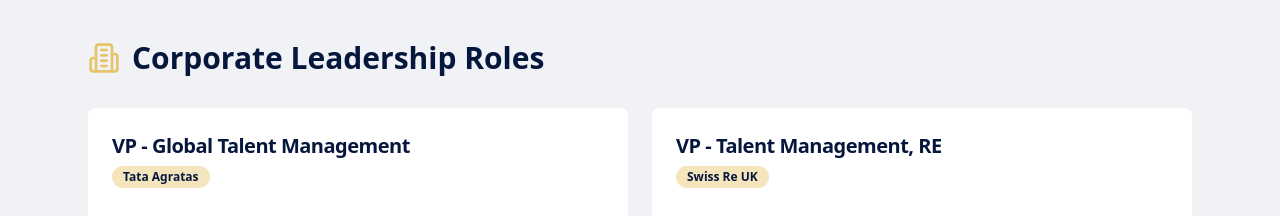
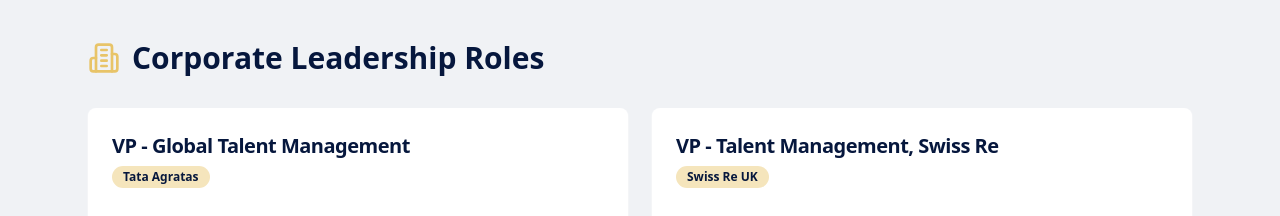
Before and after one commit to RaagTosh2007/lovable-xponentiallead-0e72bd36, a React (Vite) app: page / in a window 1280 px wide. Shown: the part 3600-3816 px from the top of the page. Built offline with nearby package versions, Linux system fonts and the light colour scheme.

Commit message:
Refactor: Update company name
Replace 'RE' with 'Swiss Re' in the Experience component.

```diff
--- a/src/components/Experience.tsx
+++ b/src/components/Experience.tsx
@@ -7,7 +7,7 @@ const Experience = () => {
     company: "Tata Agratas",
     description: "Led global talent strategy and organizational development initiatives"
   }, {
-    title: "VP - Talent Management, RE",
+    title: "VP - Talent Management, Swiss Re",
     company: "Swiss Re UK",
     description: "Directed talent management and leadership development for European operations"
   }, {
```
